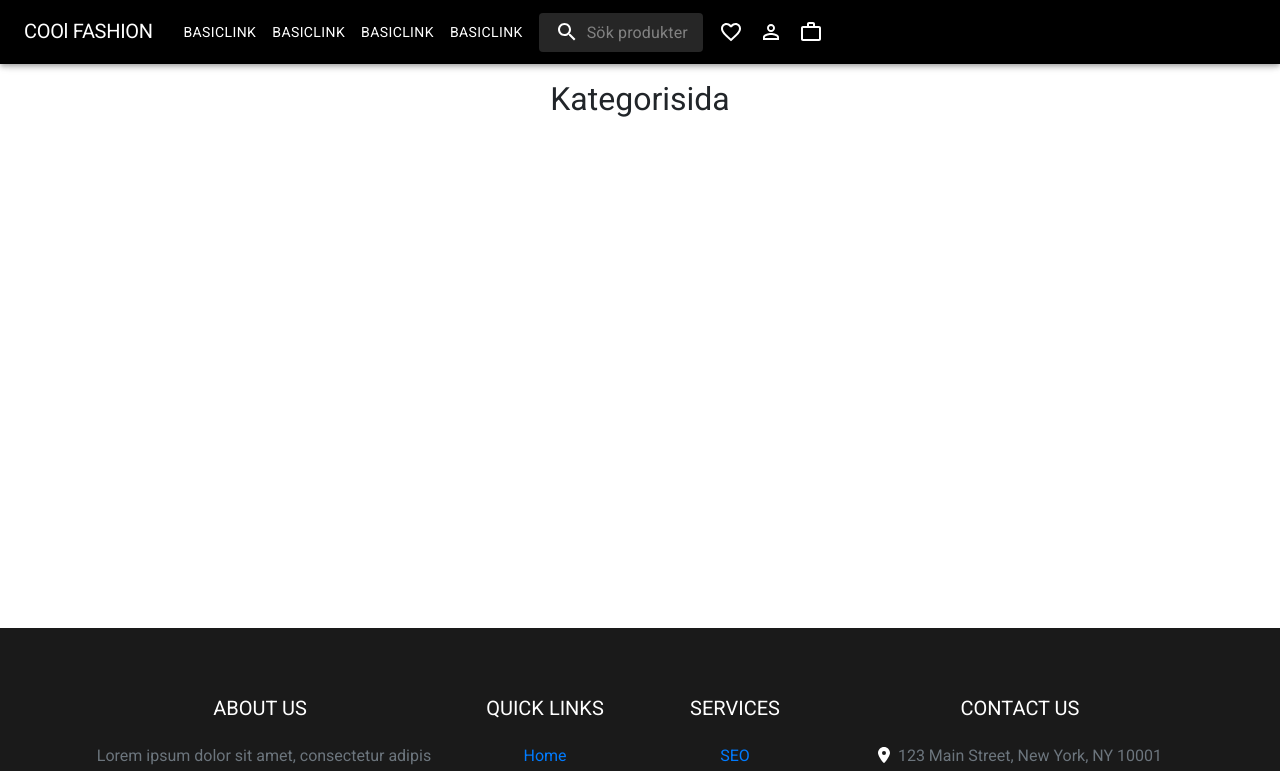
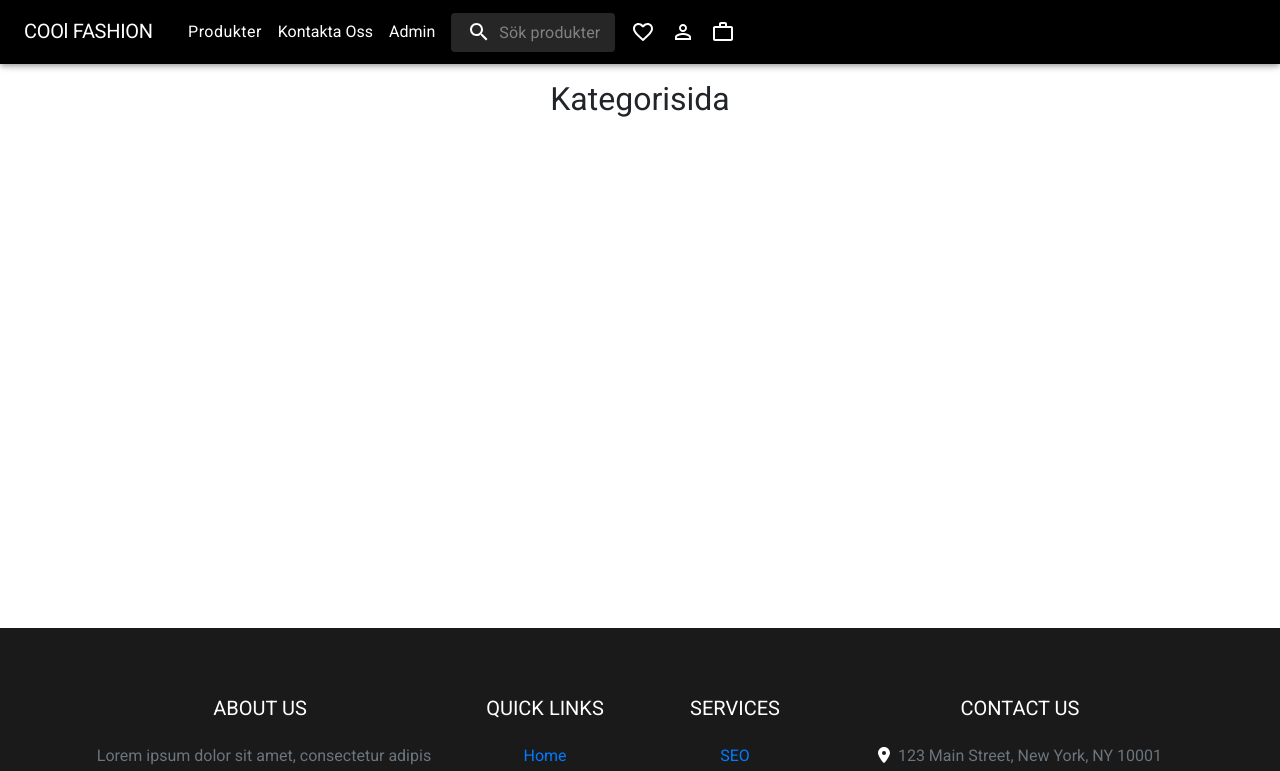
Before and after one commit to carolinmimmie/CoolFashion, a React (Create React App) app: page /categories in a window 1280 px wide. Shown: the top 771 px of the page. Built offline with nearby package versions, Linux system fonts and the light colour scheme.

Commit message:
fixat med css för naven

```diff
--- a/src/App.css
+++ b/src/App.css
@@ -13,6 +13,23 @@ body {
   background-repeat: no-repeat;
   background-size: cover;
   position: relative;
+}
+
+.nav-container {
+  display: flex;
+  justify-content: space-between;
+  flex-direction: column;
+  gap: 3rem;
+}
+
+.link-div {
+  display: flex;
+  color: white;
+
+  padding-left: 8px;
+  padding-right: 8px;
+  padding-top: 6px;
+  padding-bottom: 6px;
 }
 
 .image-container {
--- a/src/components/header/BasicMenu.tsx
+++ b/src/components/header/BasicMenu.tsx
@@ -3,6 +3,7 @@ import Button from "@mui/material/Button";
 import Menu from "@mui/material/Menu";
 import MenuItem from "@mui/material/MenuItem";
 import DenseMenu from "./DenseMenu";
+import { TextFormat } from "@material-ui/icons";
 
 export default function BasicMenu() {
   const [anchorEl, setAnchorEl] = React.useState<null | HTMLElement>(null);
@@ -24,14 +25,14 @@ export default function BasicMenu() {
   return (
     <div>
       <Button
-        sx={{ color: "white" }}
+        sx={{ color: "white", textTransform: "none", fontSize: "16px" }}
         id="basic-button"
         aria-controls={open ? "basic-menu" : undefined}
         aria-haspopup="true"
         aria-expanded={open ? "true" : undefined}
         onClick={handleClick}
       >
-        BasicLink
+        Produkter
       </Button>
       <Menu
         id="basic-menu"
--- a/src/components/header/Nav.tsx
+++ b/src/components/header/Nav.tsx
@@ -128,7 +128,8 @@ const Nav = (props: Props) => {
               sx={{
                 flexGrow: 0.05,
                 display: { xs: "block", sm: "block" },
-                fontSize: "20px",color:"white",
+                fontSize: "20px",
+                color: "white",
               }}
             >
               {
@@ -141,14 +142,12 @@ const Nav = (props: Props) => {
             <Link to={"/"}>
               <BasicMenu></BasicMenu>
             </Link>
-            <Link to={"/"}>
-              <BasicMenu></BasicMenu>
-            </Link>
+
             <Link to={"contact"}>
-              <BasicMenu></BasicMenu>
+              <div className="link-div">Kontakta Oss</div>
             </Link>
             <Link to={"admin"}>
-              <BasicMenu></BasicMenu>
+              <div className="link-div">Admin</div>
             </Link>
             {/*
             <Box
```
Also changed, not shown: src/components/footer/categories/CardCategories.tsx (added, +47 -0 lines), src/components/footer/categories/Categories.tsx (added, +12 -0 lines).
